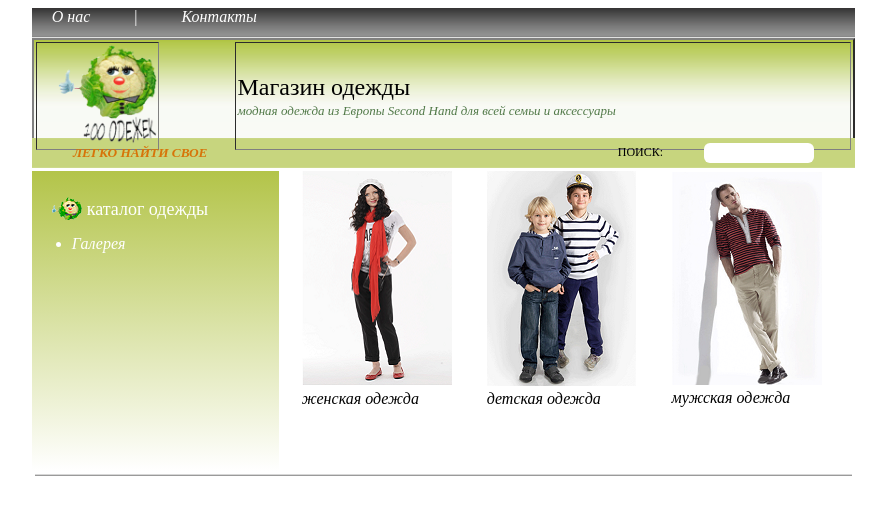
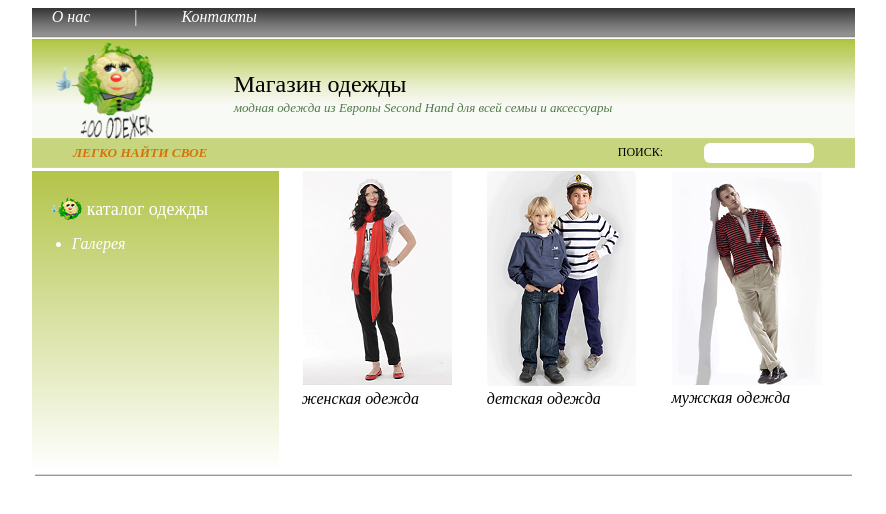
Before and after one commit to VlVl/kapusta, a website: page views/index.html in a window 1280 px wide. Shown: the top 514 px of the page, without its empty margins (198-1084 px from the left). Drawn offline with nearby package versions, Linux system fonts and the light colour scheme; files that its build step writes are made by us from their sources; files whose address does not match are found by name.

Commit message:
header dis->table3

```diff
--- a/views/index.html
+++ b/views/index.html
@@ -14,11 +14,11 @@
     <span><i><a href="http://vk.com/kapusta_100_odezhek">Контакты</a></i></span>
   </div>
   <div class="header">
-    <table width="100%" border="2"><tr>
+    <table width="100%"><tr>
     <td class="img">
       <a href="/"><img height="100" src="img/logo.png" ></a>
     </td>
-    <td class="texts" border="2">
+    <td class="texts">
       <span class="title">Магазин одежды</span><br>
       <span class="subtitle"><i>модная одежда из Европы Second Hand для всей семьи и аксессуары</i></span>
     </td>
```
